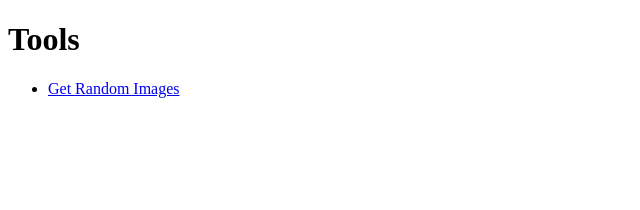
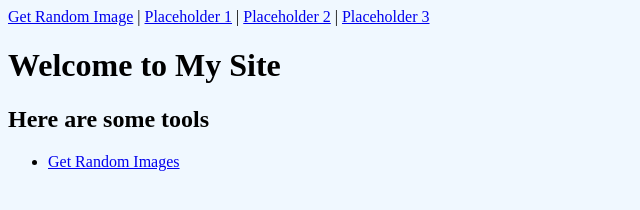
Before and after one commit to chris-whyte-gh/Unsplash, a plain HTML site: page index.html in a window 1280 px wide. Shown: the whole page, without its empty margins (0-640 px from the left). Drawn offline with Linux system fonts and the light colour scheme.

Commit message:
Moved directories around, made prettier

```diff
--- a/index.html
+++ b/index.html
@@ -3,12 +3,21 @@
 <head>
     <meta charset="UTF-8">
     <meta name="viewport" content="width=device-width, initial-scale=1.0">
+    <link rel="stylesheet" href="styles.css">
     <title>Unsplash API JS Project</title>
 </head>
 <body>
-    <h1>Tools</h1>
+    <header>
     <nav>
+        <a href="/GetRandomImage/GetRandomImage.html">Get Random Image</a> |
+        <a href="/">Placeholder 1</a> |
+        <a href="/">Placeholder 2</a> |
+        <a href="/">Placeholder 3</a>
+      </nav>
+      <h1>Welcome to My Site</h1>
+    </header>
+    <h2>Here are some tools</h2>
         <ul>
-            <li><a href="GetRandomImage.html"</a>Get Random Images</li>
+            <li><a href="/GetRandomImage/GetRandomImage.html"</a>Get Random Images</li>
         </ul>
 </html>
--- /dev/null
+++ b/styles.css
@@ -0,0 +1,7 @@
+header {
+    display: inline;
+}
+
+body {
+    background-color: aliceblue;
+}
```
Also changed, not shown: GetRandomImage/GetRandomImage.html (renamed from GetRandomImage.html, +1 -1 lines), GetRandomImage/app.js (renamed from app.js).
